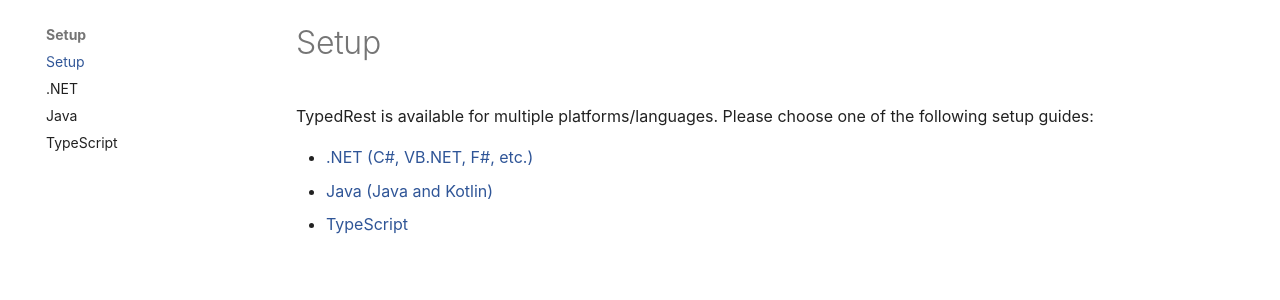
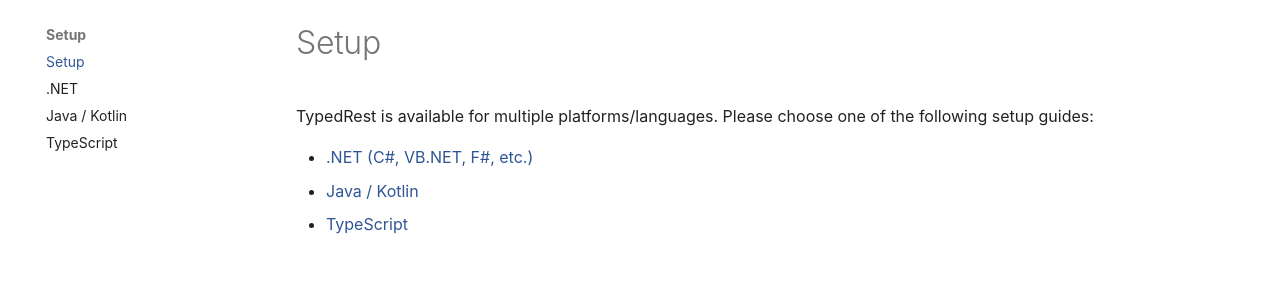
Before and after one commit to TypedRest/docs, an MkDocs documentation site: the page built from docs/setup/index.md, in a window 1280 px wide. Shown: the part 124-424 px from the top of the page. Built offline with MkDocs 1.6.1 and Material for MkDocs 9.7.7, drawn with Linux system fonts in a browser that asks for light colours; comment, search, counter and statistics services are not loaded.

Commit message:
Improved "Setup" section (wip)

```diff
--- a/docs/setup/index.md
+++ b/docs/setup/index.md
@@ -3,5 +3,5 @@
 TypedRest is available for multiple platforms/languages. Please choose one of the following setup guides:
 
 - [.NET (C#, VB.NET, F#, etc.)](dotnet.md)
-- [Java (Java and Kotlin)](java.md)
+- [Java / Kotlin](java.md)
 - [TypeScript](typescript.md)
--- a/docs/setup/java.md
+++ b/docs/setup/java.md
@@ -1,4 +1,4 @@
-# Java
+# Java / Kotlin
 
 ## Dependencies
 
```
